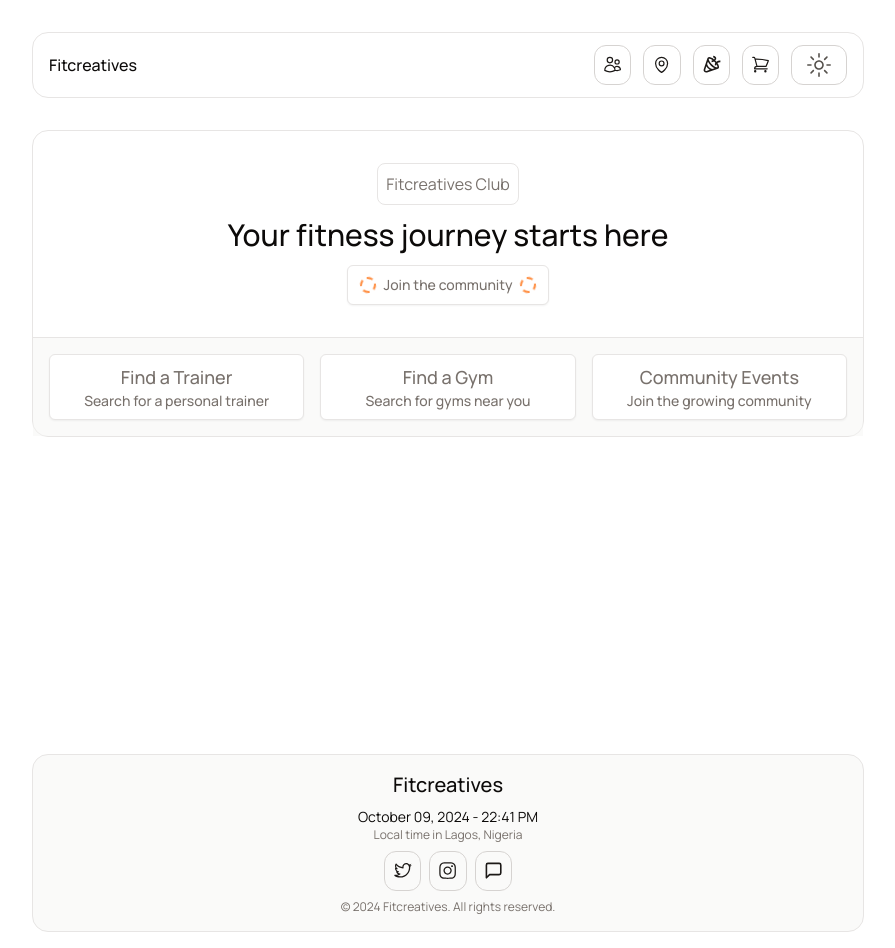
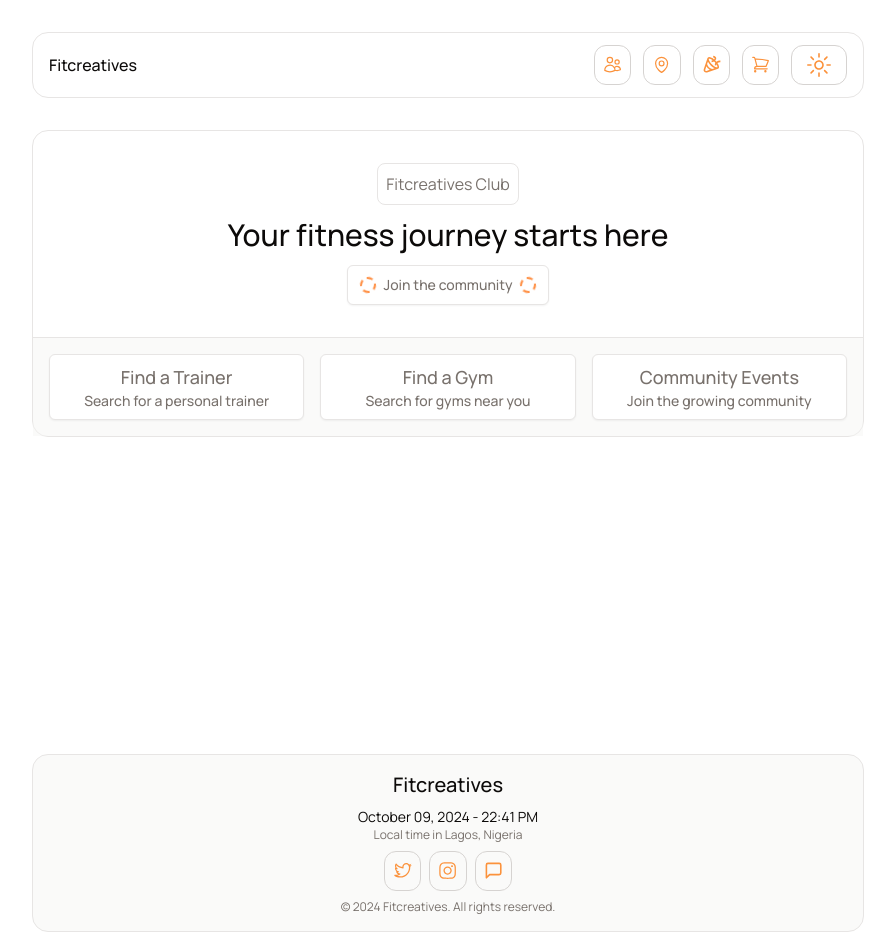
Before and after one commit to Lilianada/Fitcreatives, a Next.js app: page / in a window 1280 px wide. Shown: the whole page, without its empty margins (192-1087 px from the left). Built offline with nearby package versions, Linux system fonts and the light colour scheme; a web font is replaced by a local one.

Commit message:
changed menu buttons to orange

```diff
--- a/src/components/LandingPages/MenuButtons.jsx
+++ b/src/components/LandingPages/MenuButtons.jsx
@@ -29,7 +29,7 @@ export default function MenuButtons({ icon: Icon, text, href }) {
                 className="relative flex items-center justify-start gap-2 w-auto h-10 p-2 rounded-xl hover:bg-stone-100 dark:hover:bg-stone-900 border border-stone-300 dark:border-stone-700 transition-colors duration-300"
               >
                 <Icon
-                  className="h-[1.2rem] w-[1.2rem] text-stone-900 dark:text-orange-400 transition-transform duration-500"
+                  className="h-[1.2rem] w-[1.2rem] text-orange-400 transition-transform duration-500"
                 />
                 {/* Conditionally show text when clicked */}
                 {showText && (
--- a/src/components/LandingPages/ModeToggle.jsx
+++ b/src/components/LandingPages/ModeToggle.jsx
@@ -26,7 +26,7 @@ export function ModeToggle() {
         className={`h-[1.5rem] w-[1.5rem] absolute transition-transform duration-500 ${
           theme === "dark"
             ? "scale-0 rotate-90"
-            : "scale-100 rotate-0 text-stone-600"
+            : "scale-100 rotate-0 text-orange-400"
         }`}
       />
       <MoonIcon
```
